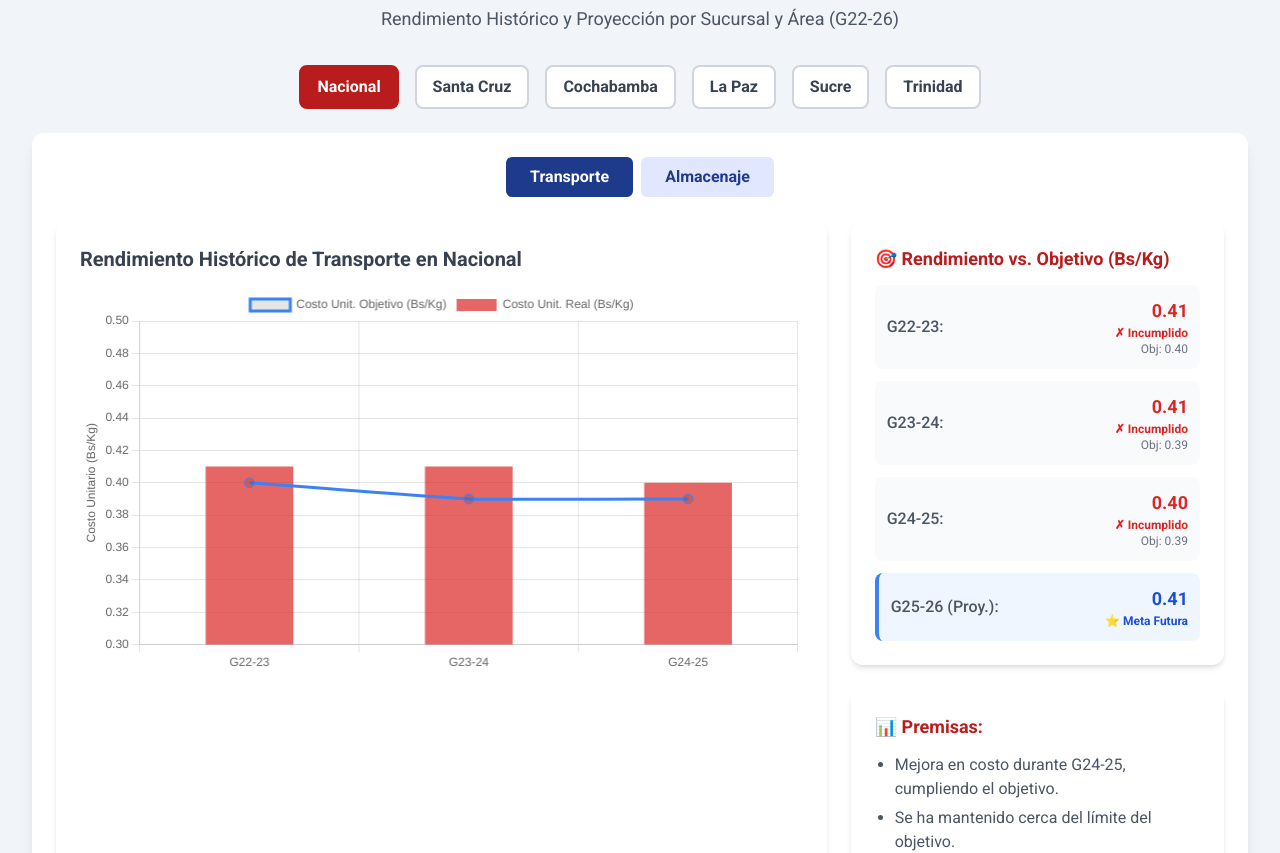
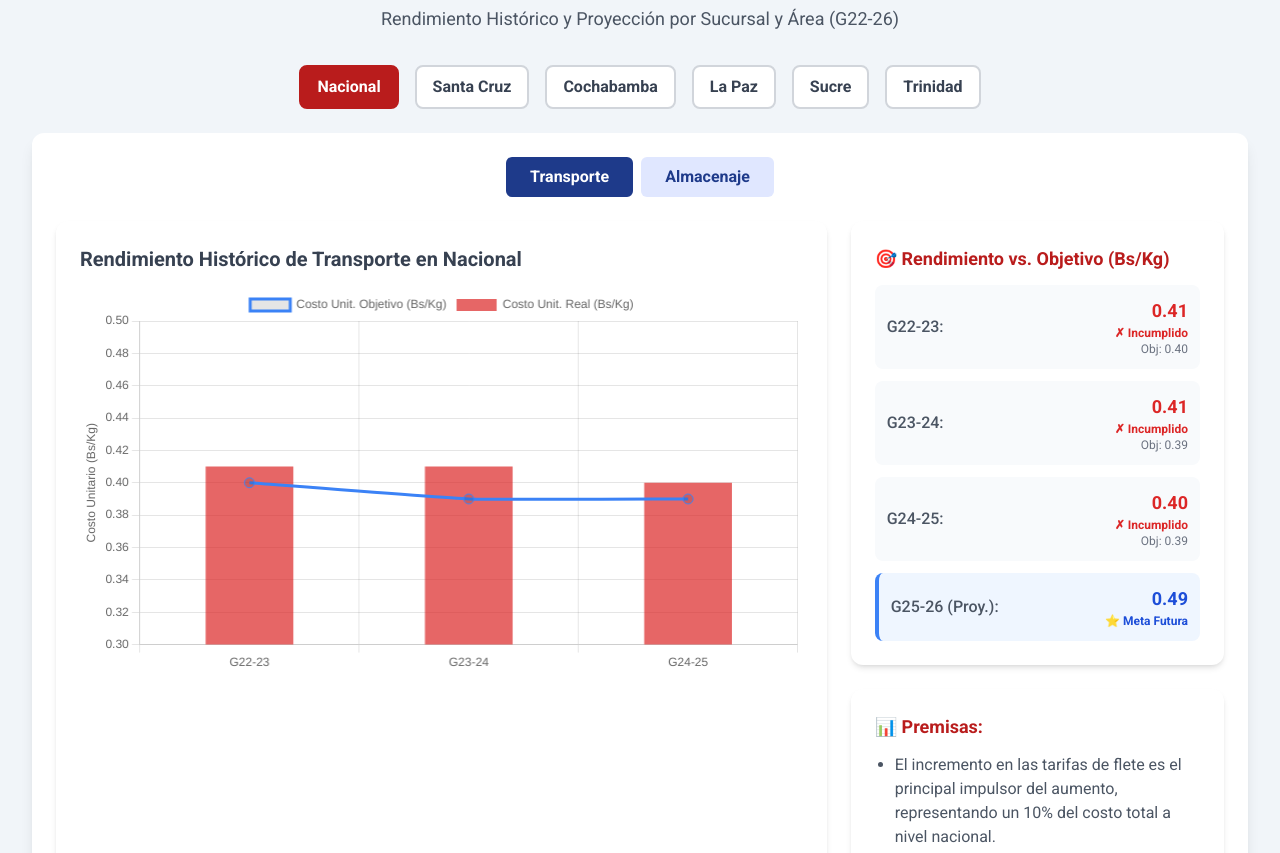
Before and after one commit to Augustusa1/costos_gdn, a plain HTML site: page index.html in a window 1280 px wide. Shown: the part 111-964 px from the top of the page. Drawn offline with nearby package versions, Linux system fonts and the light colour scheme.

Commit message:
Update index.html
Objetivos cambiados y premisas nacional.

```diff
--- a/index.html
+++ b/index.html
@@ -125,27 +125,26 @@
             data: {
                 'NAL': {
                     transporte: {
-                        unitCost: [0.41, 0.41, 0.40], objectives: [0.40, 0.39, 0.39, 0.41],
+                        unitCost: [0.41, 0.41, 0.40], objectives: [0.40, 0.39, 0.39, 0.49],
                         analysis: `
                             <ul>
-                                <li>Mejora en costo durante G24-25, cumpliendo el objetivo.</li>
-                                <li>Se ha mantenido cerca del límite del objetivo.</li>
-                                <li>Proyección para G25-26 es de 0.41, indicando un desafío para mantener la eficiencia.</li>
+                                <li>El incremento en las tarifas de flete es el principal impulsor del aumento, representando un 10% del costo total a nivel nacional.</li>
+                                <li>El ajuste salarial contribuye con un 1% al costo operativo total.</li>
+                                <li>El efecto de la inflación sobre materiales e insumos añade un 1.6% adicional a la estructura de costos.</li>
                             </ul>`
                     },
                     almacenaje: {
-                        unitCost: [0.38, 0.38, 0.49], objectives: [0.38, 0.38, 0.58, 0.38],
+                        unitCost: [0.38, 0.38, 0.49], objectives: [0.38, 0.38, 0.58, 0.58],
                         analysis: `
                             <ul>
-                                <li>Se cumplieron las metas, pero con un alza de costo en G24-25.</li>
-                                <li>El objetivo proyectado para G25-26 es un ambicioso 0.38.</li>
-                                <li>Se exige una fuerte optimización para revertir la tendencia reciente.</li>
+                                <li>Depreciación de Nuevas Inversiones en Infraestructura: NCD Esmeralda en CBBA y ampliación almacén SECOS en SCZ. En conjunto representa un 5.3% del costo toal a nivel nacional.</li>
+                                <li>Impacto de Variables Económicas y Laborales: El incremento salarial incrementó en 2.1% y la inflación en materiales e insumos incrementó en 1.6% el costo total.</li>
                             </ul>`
                     }
                 },
                 'SCZ': {
                     transporte: {
-                        unitCost: [0.47, 0.45, 0.39], objectives: [0.50, 0.48, 0.45, 0.46],
+                        unitCost: [0.47, 0.45, 0.39], objectives: [0.50, 0.48, 0.47, 0.46],
                         analysis:
                             `
                             <ul>
@@ -215,7 +214,7 @@
                 },
                 'LPZ': {
                     transporte: {
-                        unitCost: [0.35, 0.37, 0.40], objectives: [0.30, 0.35, 0.37, 0.40],
+                        unitCost: [0.35, 0.37, 0.40], objectives: [0.30, 0.35, 0.37, 0.43],
                         analysis: `
                             <ul>
                                 <li>Flete y acarreo incrementa 20%</li>
@@ -231,7 +230,7 @@
                             `
                     },
                     almacenaje: {
-                        unitCost: [0.28, 0.30, 0.34], objectives: [0.27, 0.28, 0.35, 0.30],
+                        unitCost: [0.28, 0.30, 0.34], objectives: [0.27, 0.28, 0.30, 0.35],
                         analysis:`
                             <ul>
                                 <li>Mano de obra operativa y transferida incrementa un 8%</li>
```
